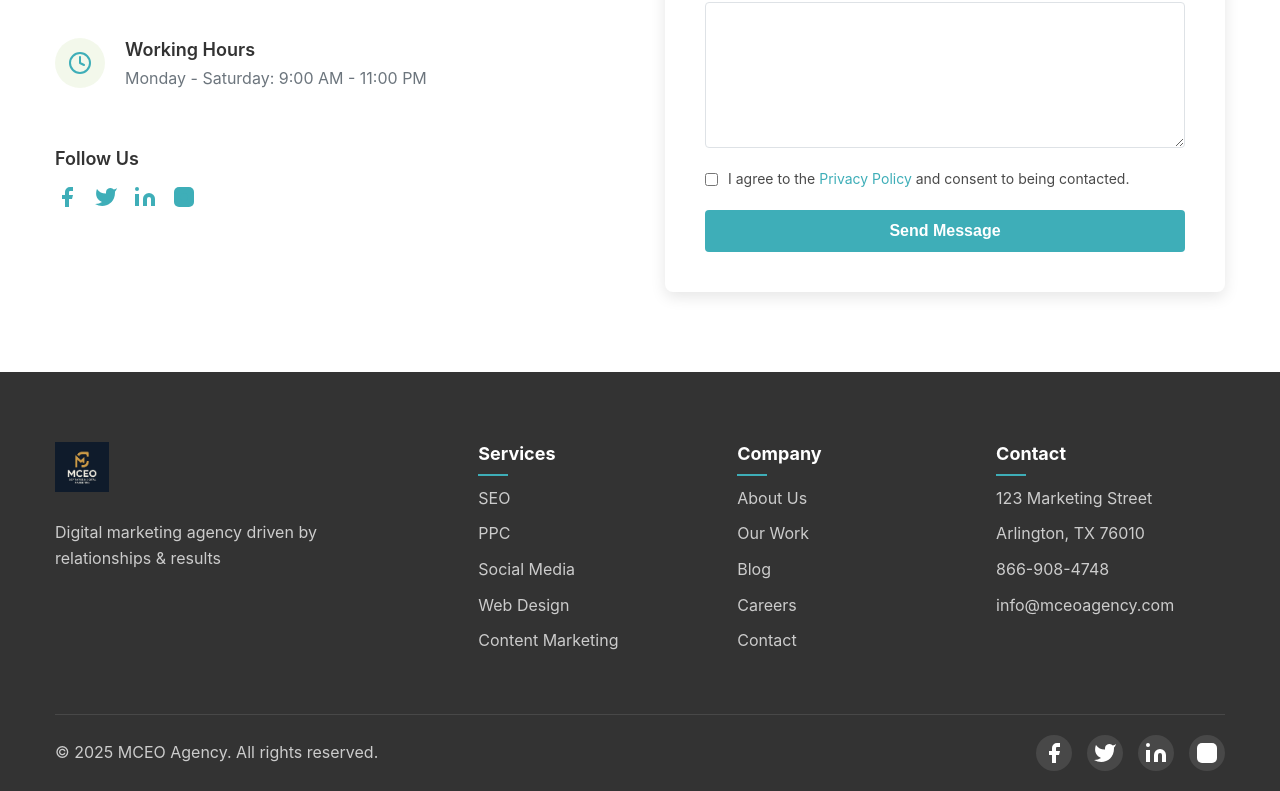
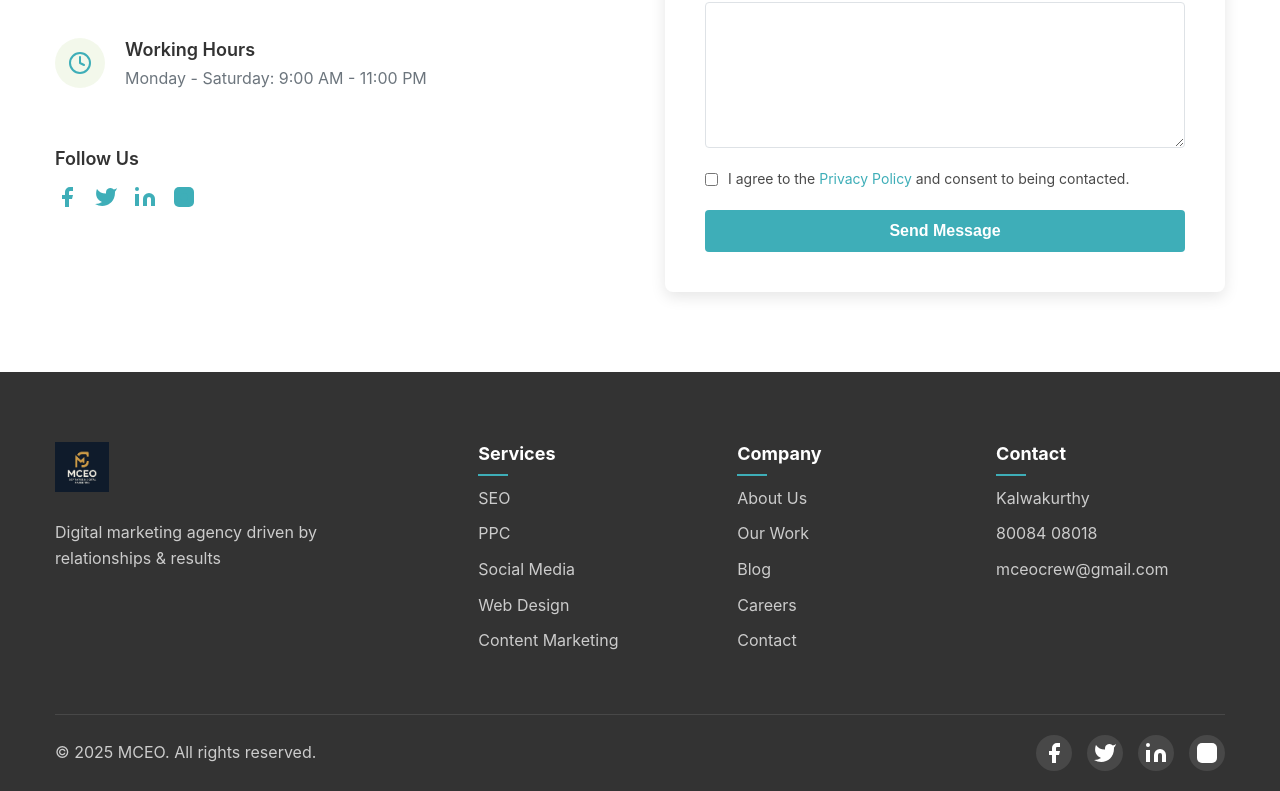
Before and after one commit to Sania-farheen19/MCEO, a React (Vite) app: page /contact in a window 1280 px wide. Shown: the part 820-1611 px from the top of the page. Built offline with nearby package versions, Linux system fonts and the light colour scheme.

Commit message:
Updated project with recent changes

```diff
--- a/src/components/Footer.jsx
+++ b/src/components/Footer.jsx
@@ -59,13 +59,13 @@ const Footer = () => {
             <div className="footer-column">
               <h3>Contact</h3>
               <address>
-                <p>123 Marketing Street</p>
-                <p>Arlington, TX 76010</p>
+                <p>Kalwakurthy</p>
+
                 <p>
-                  <a href="tel:866-908-4748">866-908-4748</a>
+                  <a href="tel:80084 08018">80084 08018</a>
                 </p>
                 <p>
-                  <a href="mailto:info@thriveagency.com">info@mceoagency.com</a>
+                  <a href="mailto:mceocrew@gmail.com">mceocrew@gmail.com</a>
                 </p>
               </address>
             </div>
@@ -73,7 +73,7 @@ const Footer = () => {
         </div>
 
         <div className="footer-bottom">
-          <p>&copy; {currentYear} MCEO Agency. All rights reserved.</p>
+          <p>&copy; {currentYear} MCEO. All rights reserved.</p>
           <div className="footer-social">
             <a href="https://facebook.com" target="_blank" rel="noopener noreferrer" aria-label="Facebook">
               <svg xmlns="http://www.w3.org/2000/svg" width="24" height="24" viewBox="0 0 24 24" fill="currentColor">
@@ -92,7 +92,7 @@ const Footer = () => {
                 <circle cx="4" cy="4" r="2"></circle>
               </svg>
             </a>
-            <a href="https://instagram.com" target="_blank" rel="noopener noreferrer" aria-label="Instagram">
+            <a href="https://instagram.com/@mceocrew" target="_blank" rel="noopener noreferrer" aria-label="Instagram">
               <svg xmlns="http://www.w3.org/2000/svg" width="24" height="24" viewBox="0 0 24 24" fill="currentColor">
                 <rect x="2" y="2" width="20" height="20" rx="5" ry="5"></rect>
                 <path d="M16 11.37A4 4 0 1 1 12.63 8 4 4 0 0 1 16 11.37z"></path>
--- a/src/pages/Contact.jsx
+++ b/src/pages/Contact.jsx
@@ -93,7 +93,7 @@ const Contact = () => {
                   <div className="info-content">
                     <h3 className="info-title">Email Us</h3>
                     <p className="info-text">
-                      <a href="mailto:info@thriveagency.com">mceocrew@gmail.com</a>
+                      <a href="mailto:mceocrew@gmail.com">mceocrew@gmail.com</a>
                     </p>
                   </div>
                 </div>
```
